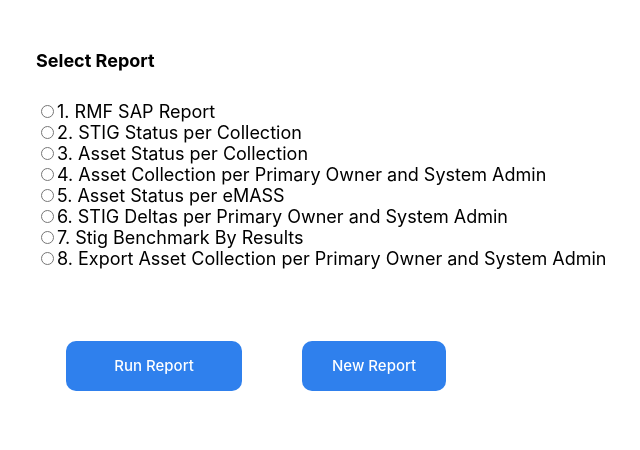
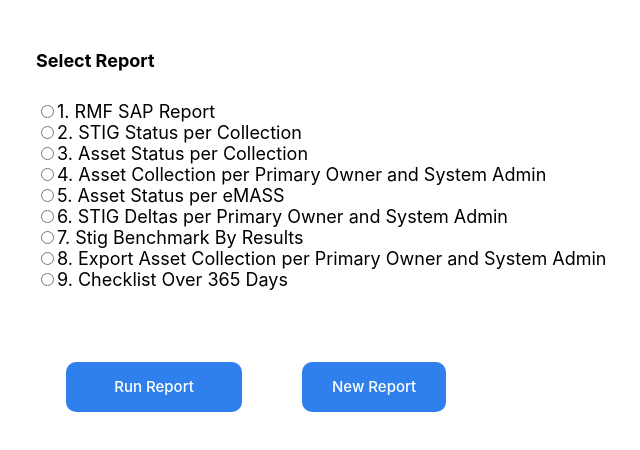
Before and after one commit to smehlmann/react-fastify-app, a React (Create React App) app in the folder client/: page / in a window 1280 px wide. Shown: the top 450 px of the page, without its empty margins (44-684 px from the left). Built offline with nearby package versions, Linux system fonts and the light colour scheme.

Commit message:
Add files via upload
Added report 9

```diff
--- a/client/src/App.js
+++ b/client/src/App.js
@@ -249,6 +249,16 @@ class App extends Component {
               />
               <span>8. Export Asset Collection per Primary Owner and System Admin</span>
             </label>
+            <br />
+            <label>
+              <input
+                type="radio"
+                value="11"
+                checked={this.state.report === "11"}
+                onChange={this.onRadioChange}
+              />
+              <span>9. Checklist Over 365 Days</span>
+            </label>
             <br /><br />
             {showEmassNum && (
               <div id='emassDiv'>
```
